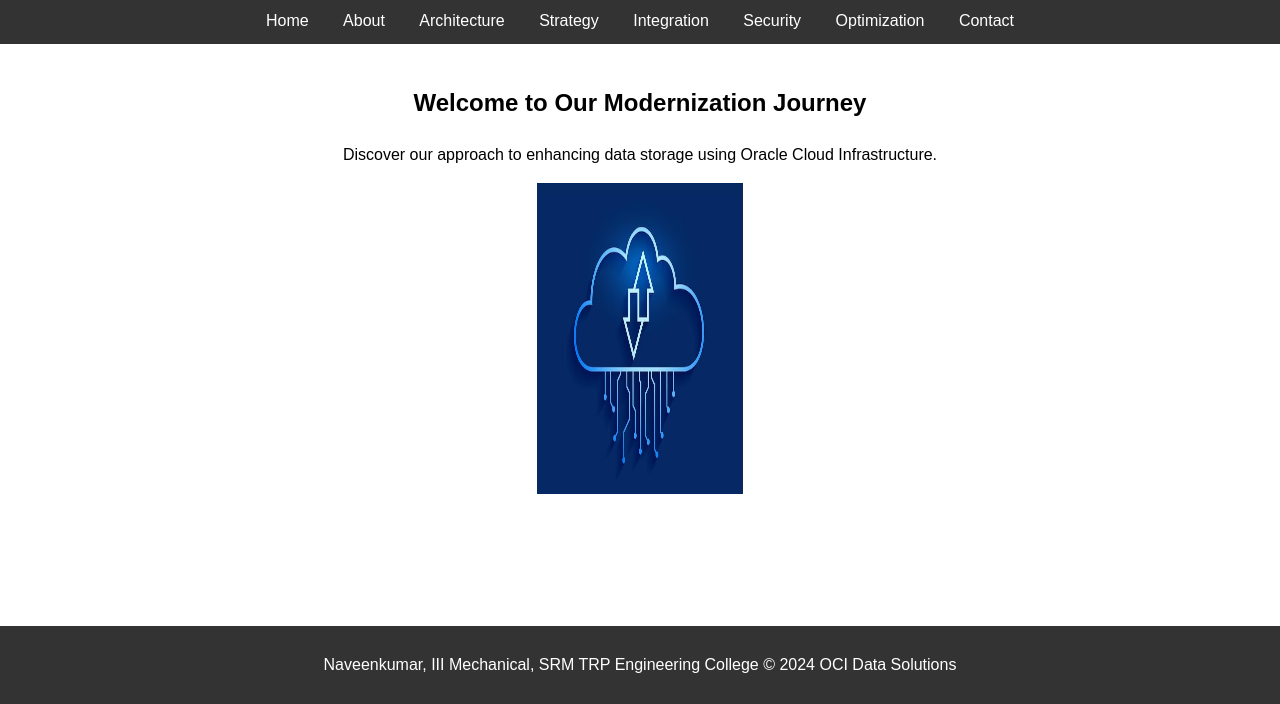
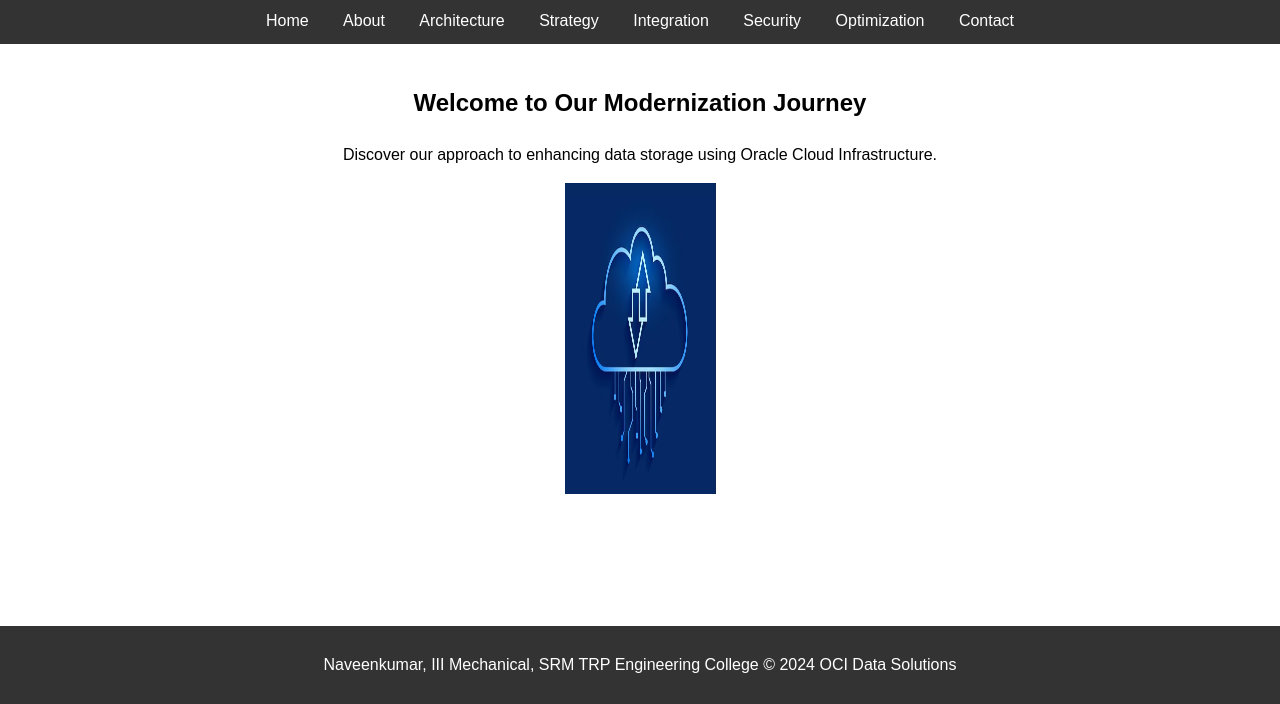
Before and after one commit to naveenkumartrp22/Modern-Data-Storage-OCI, a plain HTML site: page index.htm in a window 1280 px wide. Shown: the part 96-800 px from the top of the page. Drawn offline with Linux system fonts and the light colour scheme.

Commit message:
Update index.htm

```diff
--- a/index.htm
+++ b/index.htm
@@ -21,7 +21,7 @@
     <main>
         <h2>Welcome to Our Modernization Journey</h2>
         <p>Discover our approach to enhancing data storage using Oracle Cloud Infrastructure.</p>
-         <img src="Cloud.jpg" alt="OCI Overview Image" width="206" height="311">
+         <img src="Cloud.jpg" alt="OCI Overview Image" width="151" height="311">
         </main>
     <footer>
         <p>Naveenkumar, III Mechanical, SRM TRP Engineering College © 2024 OCI Data Solutions</p>
```
